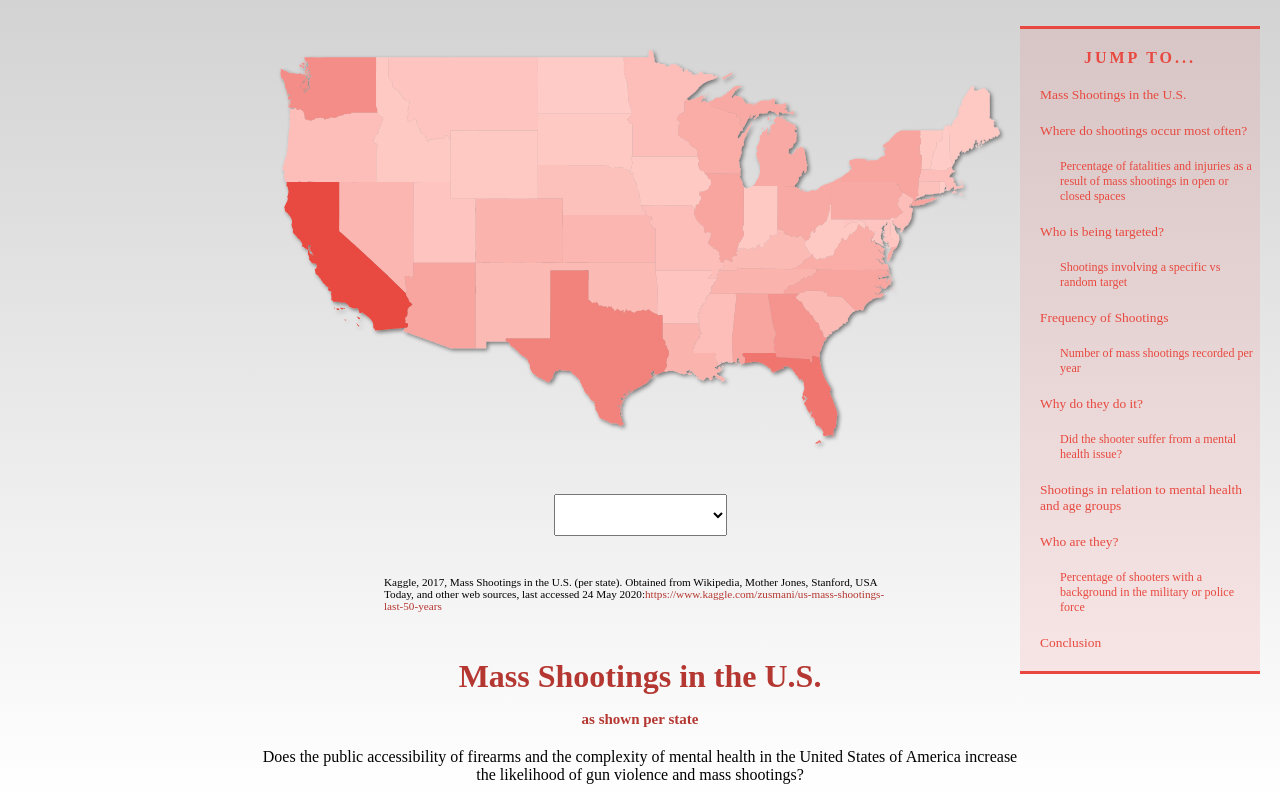
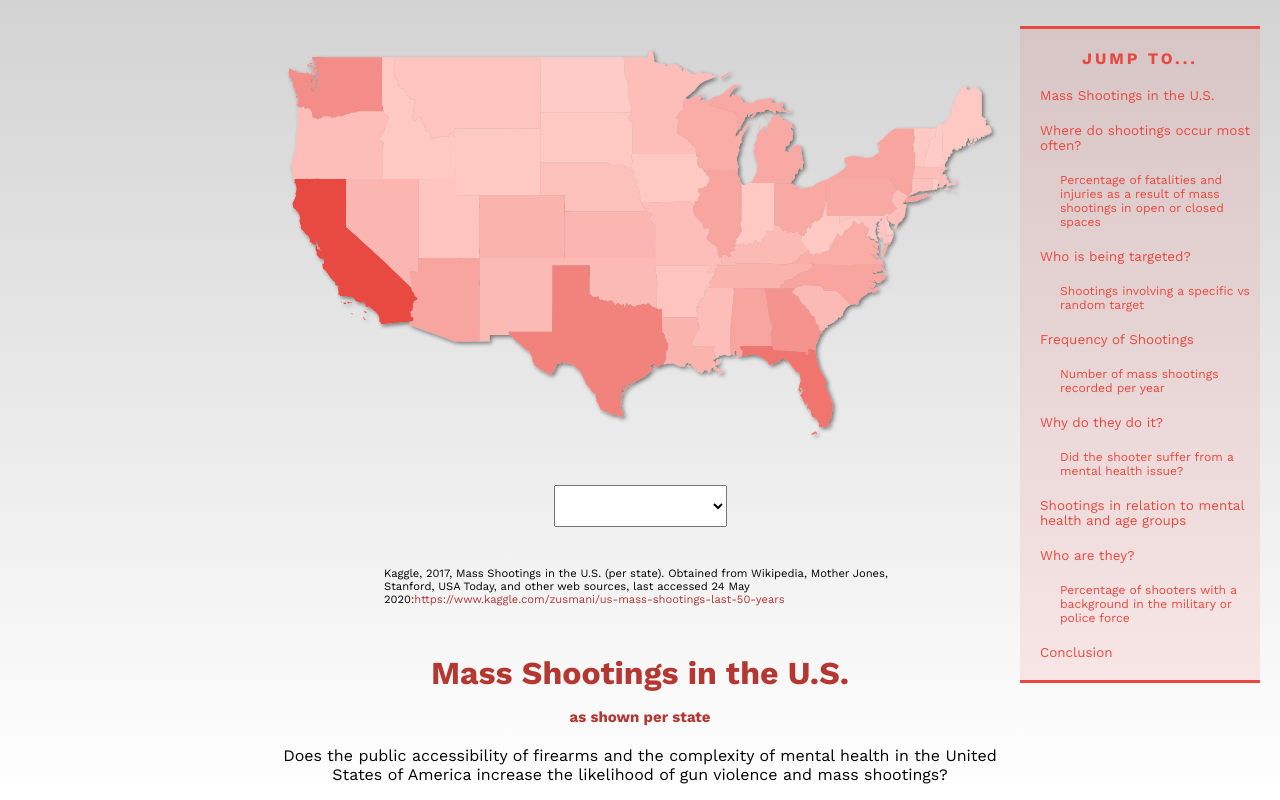
Before and after one commit to italiaiello/info-vis, a React (Create React App) app: page / in a window 1280 px wide. Shown: the top 800 px of the page. Built offline with nearby package versions, Linux system fonts and the light colour scheme.

Commit message:
updated index.html and App.css with Google Font embed

```diff
--- a/public/index.html
+++ b/public/index.html
@@ -9,6 +9,7 @@
       name="description"
       content="Web site created using create-react-app"
     />
+    <link href="https://fonts.googleapis.com/css2?family=Work+Sans:wght@400;700&display=swap" rel="stylesheet">
     <link rel="apple-touch-icon" href="%PUBLIC_URL%/logo192.png" />
     <!--
       manifest.json provides metadata used when your web app is installed on a
--- a/src/App.css
+++ b/src/App.css
@@ -16,7 +16,7 @@ svg {
   align-items: stretch;
   text-align: center;
   position: relative;
-  font-family: "Work Sans"
+  font-family: 'Work Sans', sans-serif;
 }
 
 h1, h2, h3, h4 {
```
